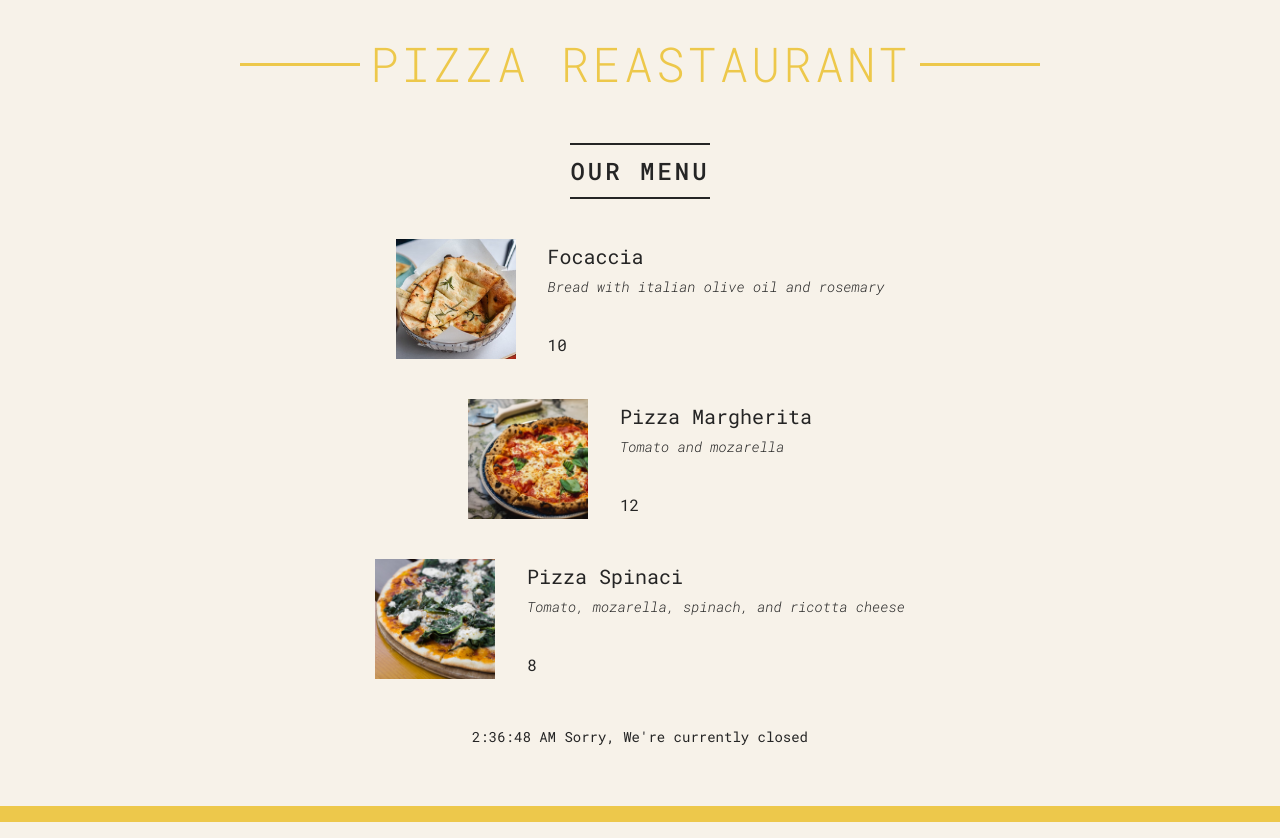
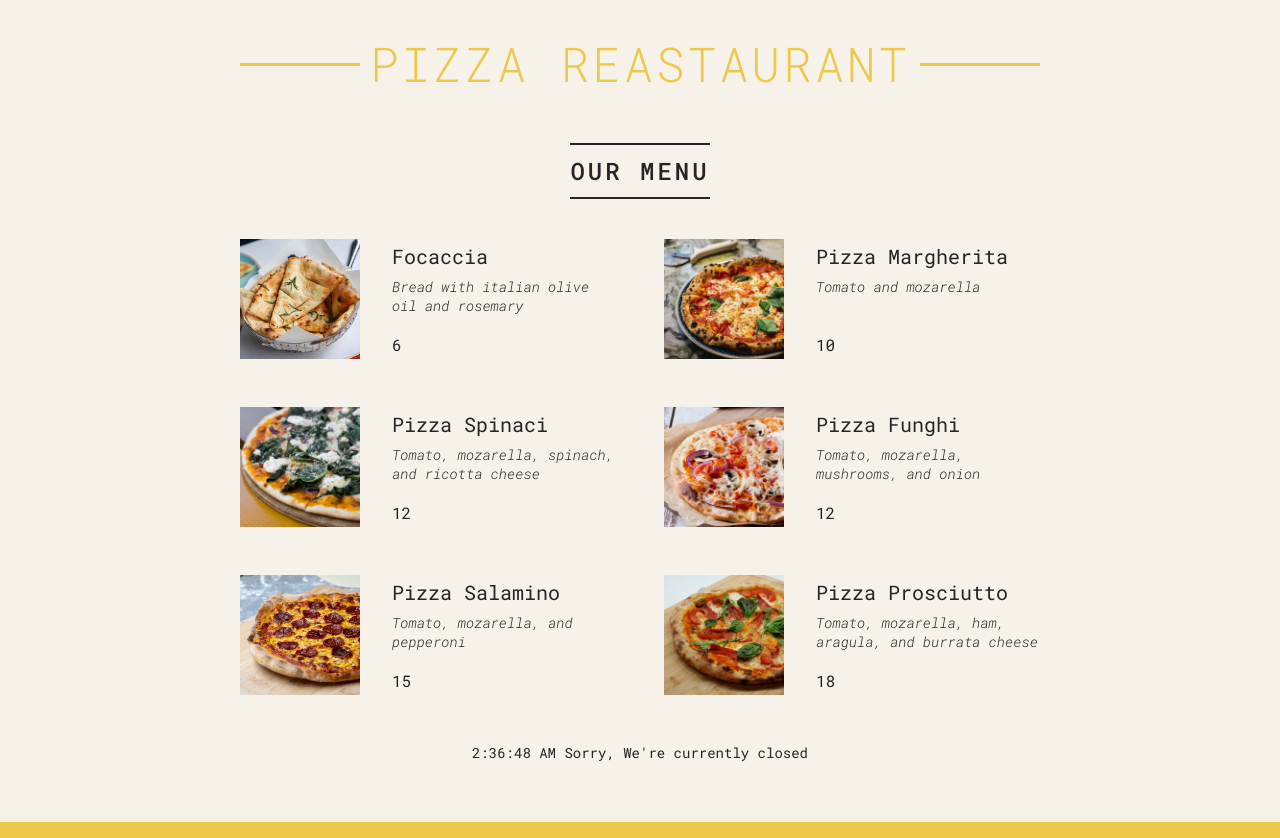
Before and after one commit to DayaJuang/Pizza-Menu, a React (Create React App) app: page / in a window 1280 px wide. Built offline with nearby package versions, Linux system fonts and the light colour scheme.

Commit message:
[learn] rendering a list

```diff
--- a/src/index.js
+++ b/src/index.js
@@ -17,23 +17,25 @@ export function Menu() {
   return (
     <main className="menu">
       <h2>Our Menu</h2>
-      <Pizza pizzaData={pizzaData[0]} price={10} />
-      <Pizza pizzaData={pizzaData[1]} price={12} />
-      <Pizza pizzaData={pizzaData[2]} price={8} />
+      <ul className="pizzas">
+        {pizzaData.map((pizza, i) => (
+          <Pizza key={i} pizzaData={pizza} />
+        ))}
+      </ul>
     </main>
   );
 }
 
 function Pizza(props) {
   return (
-    <div className="pizza">
+    <li className="pizza">
       <img src={props.pizzaData.photoName} alt={props.pizzaData.name} />
       <div>
         <h3>{props.pizzaData.name}</h3>
         <p>{props.pizzaData.ingredients}</p>
-        <span>{props.price}</span>
+        <span>{props.pizzaData.price}</span>
       </div>
-    </div>
+    </li>
   );
 }
 
```
